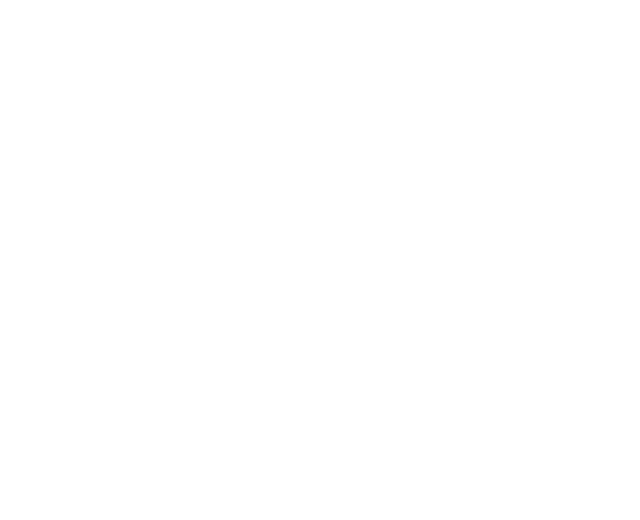
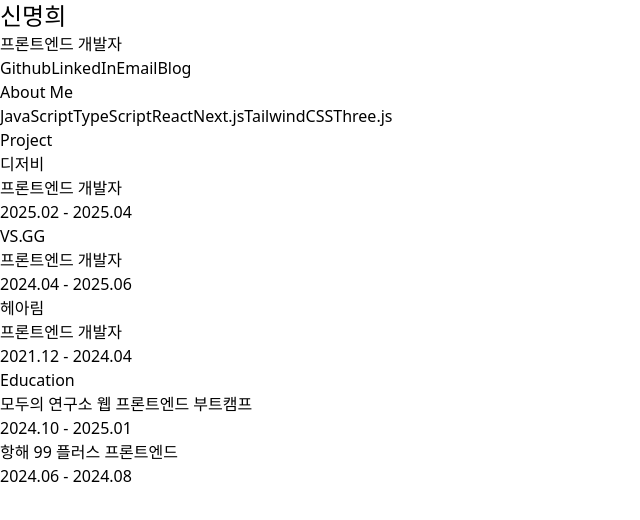
Before and after one commit to eepyz/eepyz.github.io, a React (Vite) app: page / in a window 1280 px wide. Shown: the top 520 px of the page, without its empty margins (0-640 px from the left). Built offline with nearby package versions, Linux system fonts and the light colour scheme.

Commit message:
✨ Feat: 구성하는 컴포넌트 생성 및 App.tsx에 구조 구성

```diff
--- a/src/App.tsx
+++ b/src/App.tsx
@@ -1,5 +1,49 @@
+import { Experience } from './components/Experience';
+import { InfoDetail } from './components/InfoDetail';
+import { LinkButton } from './components/LinkButton';
+import { MyInfo } from './components/MyInfo';
+import { ProfileImage } from './components/ProfileImage';
+import { SkillChip } from './components/SkillChip';
+import { Title } from './components/Title';
+import { EDUCATION, LINKS, PROJECTS, SKILLS } from './consts';
 function App() {
-  return <></>;
+  return (
+    <>
+      <main>
+        <section>
+          <MyInfo />
+          {LINKS.map((link) => (
+            <LinkButton {...link} />
+          ))}
+        </section>
+        <section>
+          <Title title="About Me" />
+          <div>
+            <div>
+              <ProfileImage />
+              <InfoDetail />
+            </div>
+            {SKILLS.map((skill) => (
+              <SkillChip key={skill} skill={skill} />
+            ))}
+          </div>
+        </section>
+        <section>
+          <Title title="Project" />
+          {PROJECTS.map((project) => (
+            <Experience {...project} />
+          ))}
+        </section>
+        <section>
+          <Title title="Education" />
+          {EDUCATION.map((education) => (
+            <Experience {...education} />
+          ))}
+        </section>
+      </main>
+      <footer></footer>
+    </>
+  );
 }
 
 export default App;
--- /dev/null
+++ b/src/components/Experience.tsx
@@ -0,0 +1,22 @@
+import { EXPERIENCES } from '../types';
+
+export function Experience({ name, period, role, description, link }: EXPERIENCES) {
+  return (
+    <div>
+      <div>
+        <div>{name}</div>
+        <div>{role}</div>
+        <div>{period}</div>
+        <div>{link}</div>
+      </div>
+      <div>
+        <div>{description.title}</div>
+        <ol>
+          {description.contents.map((content) => (
+            <li>{content}</li>
+          ))}
+        </ol>
+      </div>
+    </div>
+  );
+}
--- /dev/null
+++ b/src/components/Hightlight.tsx
@@ -0,0 +1,3 @@
+export function Hightlight({ content }: { content: string }) {
+  return <div className="">{content}</div>;
+}
--- /dev/null
+++ b/src/components/InfoDetail.tsx
@@ -0,0 +1,3 @@
+export function InfoDetail() {
+  return <></>;
+}
--- /dev/null
+++ b/src/components/LinkButton.tsx
@@ -0,0 +1,5 @@
+import { Link } from '../types';
+
+export function LinkButton({ url, type }: Link) {
+  return <a href={url}>{type}</a>;
+}
--- /dev/null
+++ b/src/components/MyInfo.tsx
@@ -0,0 +1,8 @@
+export function MyInfo() {
+  return (
+    <>
+      <h1 className="text-2xl font-medium">신명희</h1>
+      <h2 className="">프론트엔드 개발자</h2>
+    </>
+  );
+}
--- /dev/null
+++ b/src/components/ProfileImage.tsx
@@ -0,0 +1,3 @@
+export function ProfileImage() {
+  return <></>;
+}
--- /dev/null
+++ b/src/components/SkillChip.tsx
@@ -0,0 +1,6 @@
+interface SkillChipProps {
+  skill: string;
+}
+export function SkillChip({ skill }: SkillChipProps) {
+  return <>{skill}</>;
+}
--- /dev/null
+++ b/src/components/Title.tsx
@@ -0,0 +1,11 @@
+interface TitleProps {
+  title: string;
+}
+export function Title({ title }: TitleProps) {
+  return (
+    <div>
+      <div>{title}</div>
+      <div></div>
+    </div>
+  );
+}
```
